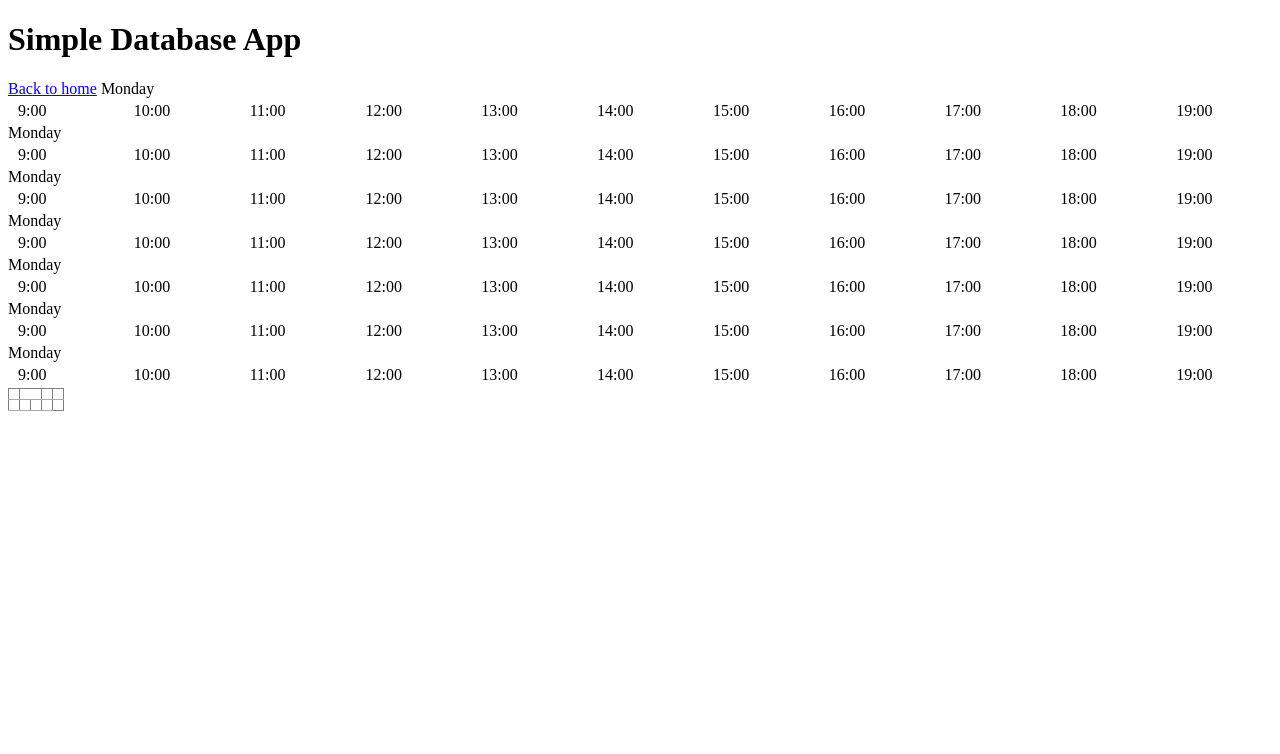
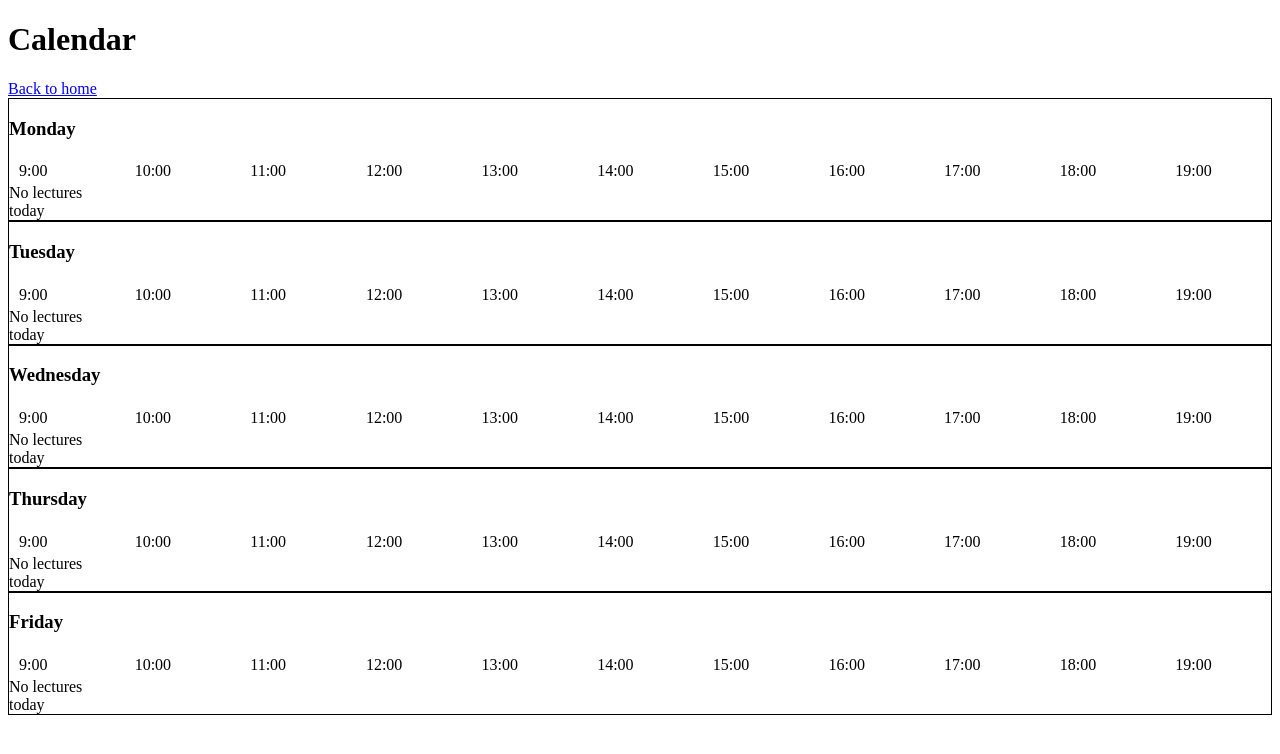
Before and after one commit to KristiyanVachev/Php-Calendar, a PHP site: page /weekly.php in a window 1280 px wide. Shown: the top 754 px of the page. Run offline with PHP 8.4, Linux system fonts and the light colour scheme; data that the repository does not hold is empty.

Commit message:
Formated weekly calendar

```diff
--- a/public/css/style.css
+++ b/public/css/style.css
@@ -1,3 +1,4 @@
+
 label {
 	display: block;
 	margin: 5px 0;
@@ -14,7 +15,6 @@ th {
 	border-bottom: 1px solid #aaa;
 }
 
-
 .day {
 	display:grid;
 	grid-template-columns: repeat(11, 1fr);
@@ -22,7 +22,10 @@ th {
 	grid-gap: 2px 10px;
 }
 
-
+.hour {
+	display:contents;
+	background-color: #DDD; /* if display contents, this won't color */
+}
 .hour-label {
 	grid-row-start: 1;
 	text-align: right;
@@ -35,10 +38,6 @@ th {
 
 .event {
 	background-color: #CCC;
-	border-top-right-radius: 10px;
-	border-bottom-right-radius: 10px;
-	border-top-left-radius: 10px;
-	border-bottom-left-radius: 10px;
 }
 
 .event-end {
@@ -51,10 +50,22 @@ th {
 	border-bottom-left-radius: 10px;
 }
 
+.hour:nth-child(1) > .event { grid-column-start: 1; }
+.hour:nth-child(2) > .event { grid-column-start: 2; }
+.hour:nth-child(3) > .event { grid-column-start: 3; }
+.hour:nth-child(4) > .event { grid-column-start: 4; }
+.hour:nth-child(5) > .event { grid-column-start: 5; }
+.hour:nth-child(6) > .event { grid-column-start: 6; }
+.hour:nth-child(7) > .event { grid-column-start: 7; }
+.hour:nth-child(8) > .event { grid-column-start: 8; }
+.hour:nth-child(9) > .event { grid-column-start: 9; }
+.hour:nth-child(10) > .event { grid-column-start: 10; }
+.hour:nth-child(11) > .event { grid-column-start: 11; }
 
 
-[data-span="1"] {	width: 110px;}
-[data-span="2"] {  width: 220px;}
+
+[data-span="1"] { grid-column-end: span 1; }
+[data-span="2"] { grid-column-end: span 2; }
 [data-span="3"] { grid-column-end: span 3; }
 [data-span="4"] { grid-column-end: span 4; }
 [data-span="5"] { grid-column-end: span 5; }
@@ -65,3 +76,7 @@ th {
 
 /* other */
 a { color: blue; }
+
+.day-container{
+    border: 1px solid black;
+}
--- a/public/templates/header.php
+++ b/public/templates/header.php
@@ -6,10 +6,10 @@
 	<meta http-equiv="x-ua-compatible" content="ie=edge">
 	<meta name="viewport" content="width=device-width, initial-scale=1">
 
-	<title>Simple Database App</title>
+	<title>Calendar</title>
 
 	<link rel="stylesheet" href="css/style.css">
 </head>
 
 <body>
-	<h1>Simple Database App</h1>
+	<h1>Calendar</h1>
--- a/public/weekly.php
+++ b/public/weekly.php
@@ -23,9 +23,27 @@ try {
 <a href="index.php">Back to home</a>
 
         <?php
-        for ($day = 1; $day <= 7; $day++) {
+        for ($day = 1; $day <= 5; $day++) {
 
-            echo "Monday";
+            echo "<div class=\"day-container\">";
+
+                switch ($day){
+                    case 1:
+                        echo "<h3>Monday</h3>";
+                    break;
+                    case 2:
+                        echo "<h3>Tuesday</h3>";
+                    break;
+                    case 3:
+                        echo "<h3>Wednesday</h3>";
+                    break;
+                    case 4:
+                        echo "<h3>Thursday</h3>";
+                    break;
+                    case 5:
+                        echo "<h3>Friday</h3>";
+                    break;
+                }
 
                 echo "<div class=\"day\">";
 
@@ -37,39 +55,29 @@ try {
 
                 echo "<div class=\"day\">";
 
+                $noLectures = true;
+
                     for ($hour = 9; $hour <= 19; $hour++) {
                         echo "<div class=\"hour\">";
-                    $noLectures = true;
 
                             foreach ($result as $lecture) :
                                     if ($lecture["startHour"] == $hour && $lecture["dayId"] == $day){
                                         $noLectures = false;
-                                    $span = $lecture["endHour"] - $lecture["startHour"];
-                                    echo "<div class=\"event\" data-span=",$span ,">",$lecture["subjectName"] , "</div>";
+
+                                        echo "<div class=\"event event-start event-end\" data-span=",$lecture["duration"], ">", $lecture["subjectName"], " in room ", $lecture["semesterRoom"], "</div>";
                                     }
                             endforeach;
-                    if ($noLectures){
+
+                        if ($noLectures && $hour == 19){
+                            echo "<div > No lectures today</div>";
                         }
                         echo "</div>";
                     }
+
+                    echo "</div>";
 
             echo "</div>";
         }?>
 
 
 <?php require "templates/footer.php"; ?>
-
-<table border="1px">
-    <tr>
-        <td></td>
-        <td colspan="2"></td>
-        <td></td>
-        <td></td>
-    </tr>
-    <tr>
-        <td></td>
-        <td></td>
-        <td></td>
-        <td></td>
-    </tr>
-</table>
```
Lines whose indentation alone changed are shown as unchanged.
